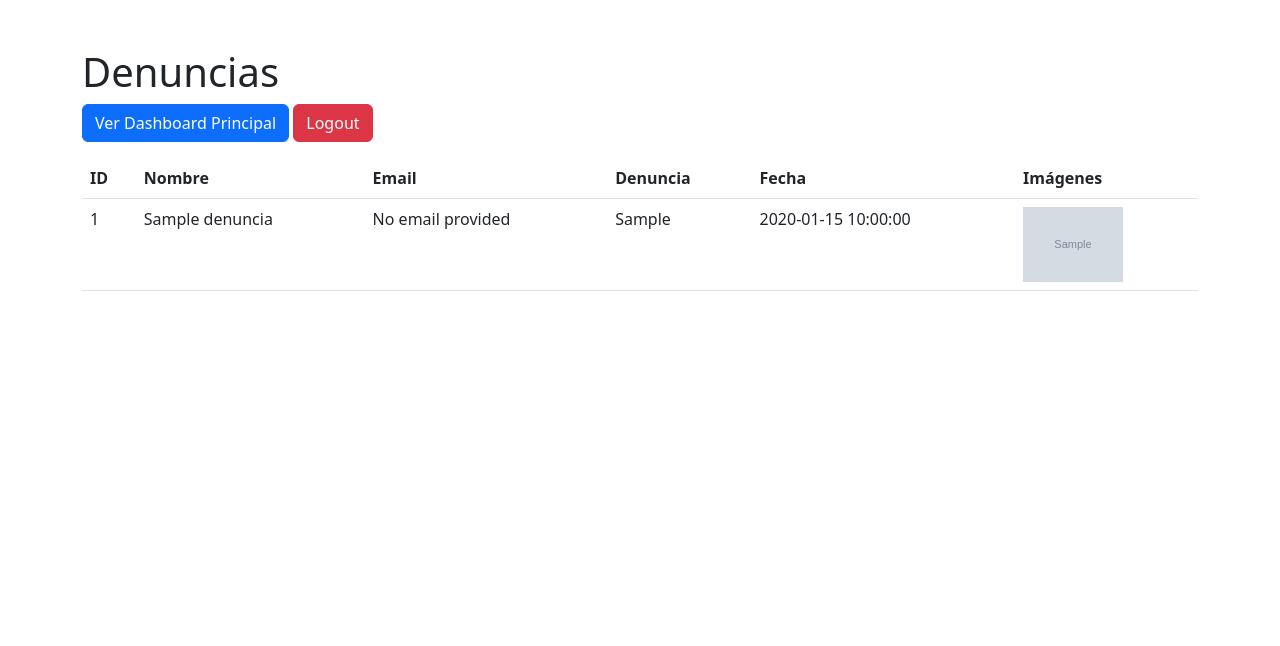
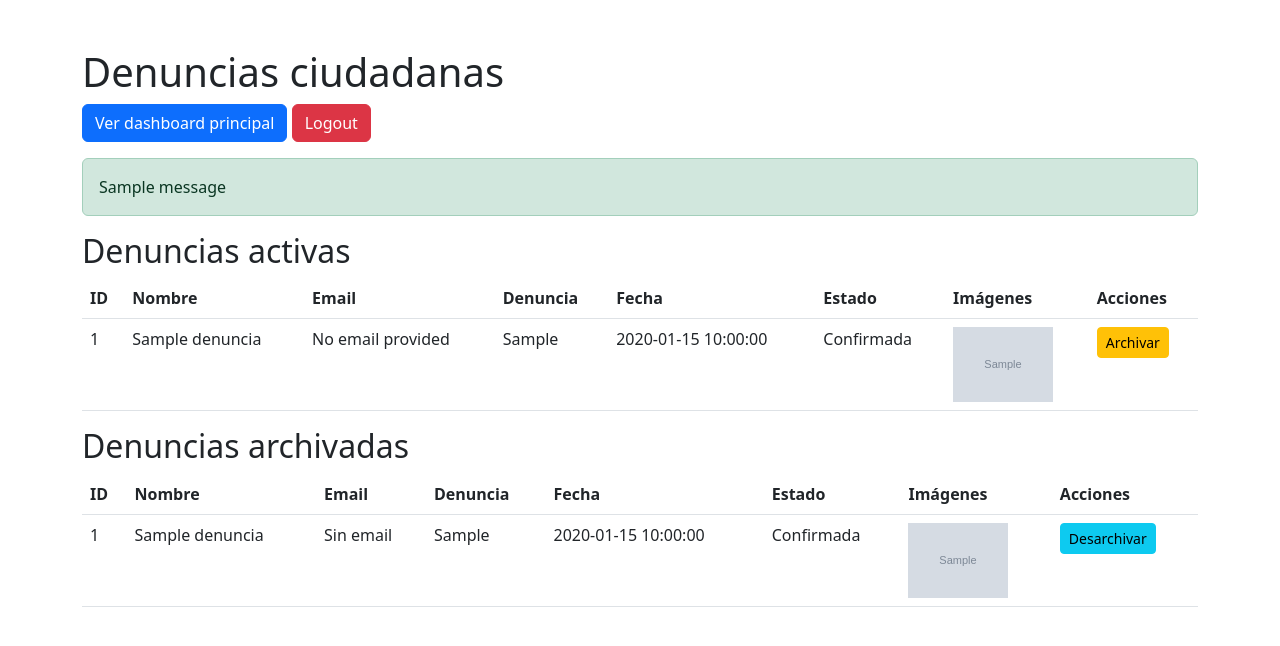
Before and after one commit to E1DIGITALPF/Denuncialo, a Flask app: template templates/view_denuncias.html in a window 1280 px wide. Shown: the top 646 px of the page. Run offline with Flask 3, Linux system fonts and the light colour scheme; tables that the repository leaves empty hold one stand-in row (values such as "Sample post"); the template is opened without the code that fills it: values that come from a table or form of the project are taken from there, most other values are stand-ins (such as "Sample title", 1, 10 or a date in 2020); grey boxes marked "Sample" are stand-in pictures; one stand-in notice (Sample message) is shown; parts of the project's set-up code (start-up, migrations or seed data) failed here and were passed over.

Commit message:
Cambios importantes: clasif denuncias por confirmada, archivada, borrado... zoom imagenes. Falta: mucho

```diff
--- a/run.py
+++ b/run.py
@@ -12,6 +12,7 @@
 from flask_login import LoginManager, UserMixin, login_user, login_required, logout_user, current_user
 import random
 import string
+from sqlalchemy import text
 
 db = SQLAlchemy()
 migrate = Migrate()
@@ -19,8 +20,9 @@
 limiter = Limiter(key_func=get_remote_address)
 
 class Config:
-    SECRET_KEY = os.environ.get('SECRET_KEY') or 'you-will-never-guess'
+    SECRET_KEY = os.environ.get('SECRET_KEY')
     SQLALCHEMY_DATABASE_URI = os.environ.get('DATABASE_URL') or 'sqlite:///denuncias.db'
+    SQLALCHEMY_TRACK_MODIFICATIONS = False
     UPLOAD_FOLDER = 'uploads'
     MAX_CONTENT_LENGTH = 16 * 1024 * 1024
     ENCRYPTION_KEY = os.environ.get('ENCRYPTION_KEY') or Fernet.generate_key()
@@ -47,6 +49,8 @@
     encrypted_email = db.Column(db.LargeBinary, nullable=True)
     verification_code = db.Column(db.String(10), unique=True, nullable=False)
     image_filenames = db.Column(db.Text, nullable=True)
+    confirmed = db.Column(db.Boolean, default=False)
+    archived = db.Column(db.Boolean, default=False)
 
     def get_decrypted_email(self, cipher_suite):
         if self.encrypted_email:
@@ -66,9 +70,18 @@
 
     cipher_suite = Fernet(app.config['ENCRYPTION_KEY'])
 
+    with app.app_context():
+        db.create_all()
+
+        inspector = db.inspect(db.engine)
+        if 'confirmed' not in [c['name'] for c in inspector.get_columns('denuncia')]:
+            with db.engine.connect() as conn:
+                conn.execute(text('ALTER TABLE denuncia ADD COLUMN confirmed BOOLEAN DEFAULT FALSE'))
+                conn.commit()
+
     @login_manager.user_loader
     def load_user(user_id):
-        return User.query.get(int(user_id))
+        return db.session.get(User, int(user_id))
 
     @app.route('/')
     def index():
@@ -76,7 +89,7 @@
 
     @app.route('/dashboard')
     def dashboard():
-        denuncias = Denuncia.query.order_by(Denuncia.timestamp.desc()).all()
+        denuncias = Denuncia.query.filter_by(confirmed=True).order_by(Denuncia.timestamp.desc()).all()
         verification_message = session.pop('verification_message', None)
         return render_template('dashboard.html', denuncias=denuncias, verification_message=verification_message)
 
@@ -120,7 +133,7 @@
                 db.session.add(new_denuncia)
                 db.session.commit()
 
-                session['verification_message'] = f'Denuncia enviada de manera segura. Su código de verificación es: {verification_code}'
+                session['verification_message'] = f'Denuncia enviada de manera segura. Su código de verificación es: {verification_code}. Por favor, guarde este código. Un administrador revisará y confirmará su denuncia pronto.'
                 return redirect(url_for('dashboard'))
 
             except Exception as e:
@@ -144,7 +157,7 @@
             recaptcha_response = request.form['g-recaptcha-response']
 
             if not verify_recaptcha(recaptcha_response, app.config['RECAPTCHA_SECRET_KEY']):
-                flash('reCAPTCHA verification failed. Please try again.', 'error')
+                flash('Ha fallado la verificacion captcha. Intenta de nuevo.', 'error')
                 return redirect(url_for('login'))
 
             user = User.query.filter_by(username=username).first()
@@ -152,7 +165,7 @@
                 login_user(user)
                 next_page = request.args.get('next')
                 return redirect(next_page or url_for('view_denuncias'))
-            flash('Invalid username or password', 'error')
+            flash('Credenciales invalidos', 'error')
         return render_template('login.html', site_key=app.config['RECAPTCHA_SITE_KEY'])
 
     @app.route('/logout')
@@ -161,12 +174,53 @@
         logout_user()
         return redirect(url_for('index'))
 
+    @app.route('/archive_denuncia/<int:denuncia_id>', methods=['POST'])
+    @login_required
+    def archive_denuncia(denuncia_id):
+        denuncia = Denuncia.query.get_or_404(denuncia_id)
+        denuncia.archived = True
+        db.session.commit()
+        flash('Denuncia archivada exitosamente.', 'success')
+        return redirect(url_for('view_denuncias'))
+
+    @app.route('/unarchive_denuncia/<int:denuncia_id>', methods=['POST'])
+    @login_required
+    def unarchive_denuncia(denuncia_id):
+        denuncia = Denuncia.query.get_or_404(denuncia_id)
+        denuncia.archived = False
+        db.session.commit()
+        flash('Denuncia desarchivada exitosamente.', 'success')
+        return redirect(url_for('view_denuncias'))
+
+    @app.route('/delete_denuncia/<int:denuncia_id>', methods=['POST'])
+    @login_required
+    def delete_denuncia(denuncia_id):
+        denuncia = Denuncia.query.get_or_404(denuncia_id)
+        if denuncia.confirmed:
+            flash('No se puede borrar una denuncia confirmada.', 'error')
+        else:
+            db.session.delete(denuncia)
+            db.session.commit()
+            flash('Denuncia eliminada exitosamente.', 'success')
+        return redirect(url_for('view_denuncias'))
+
     @app.route('/view_denuncias')
     @login_required
     def view_denuncias():
-        denuncias = Denuncia.query.all()
-        decrypted_emails = {denuncia.id: denuncia.get_decrypted_email(cipher_suite) for denuncia in denuncias}
-        return render_template('view_denuncias.html', denuncias=denuncias, decrypted_emails=decrypted_emails)
+        active_denuncias = Denuncia.query.filter_by(archived=False).all()
+        archived_denuncias = Denuncia.query.filter_by(archived=True).all()
+        cipher_suite = Fernet(app.config['ENCRYPTION_KEY'])
+        decrypted_emails = {denuncia.id: denuncia.get_decrypted_email(cipher_suite) for denuncia in active_denuncias + archived_denuncias}
+        return render_template('view_denuncias.html', active_denuncias=active_denuncias, archived_denuncias=archived_denuncias, decrypted_emails=decrypted_emails)
+
+    @app.route('/confirm_denuncia/<int:denuncia_id>', methods=['POST'])
+    @login_required
+    def confirm_denuncia(denuncia_id):
+        denuncia = Denuncia.query.get_or_404(denuncia_id)
+        denuncia.confirmed = True
+        db.session.commit()
+        flash('Denuncia confirmada exitosamente.', 'success')
+        return redirect(url_for('view_denuncias'))
 
     return app
 
--- a/templates/login.html
+++ b/templates/login.html
@@ -9,7 +9,7 @@
 </head>
 <body>
     <div class="container mt-5">
-        <h2>Admin Login</h2>
+        <h2>Acceso para administradores</h2>
         {% with messages = get_flashed_messages(with_categories=true) %}
             {% if messages %}
                 {% for category, message in messages %}
@@ -19,11 +19,11 @@
         {% endwith %}
         <form method="POST">
             <div class="mb-3">
-                <label for="username" class="form-label">Username</label>
+                <label for="username" class="form-label">Usuario</label>
                 <input type="text" class="form-control" id="username" name="username" required>
             </div>
             <div class="mb-3">
-                <label for="password" class="form-label">Password</label>
+                <label for="password" class="form-label">Contrasena</label>
                 <input type="password" class="form-control" id="password" name="password" required>
             </div>
             <div class="mb-3">
--- a/templates/view_denuncias.html
+++ b/templates/view_denuncias.html
@@ -8,11 +8,20 @@
 </head>
 <body>
     <div class="container mt-5">
-        <h1>Denuncias</h1>
+        <h1>Denuncias ciudadanas</h1>
         <div class="mb-3">
-            <a href="{{ url_for('dashboard') }}" class="btn btn-primary">Ver Dashboard Principal</a>
+            <a href="{{ url_for('dashboard') }}" class="btn btn-primary">Ver dashboard principal</a>
             <a href="{{ url_for('logout') }}" class="btn btn-danger">Logout</a>
         </div>
+        {% with messages = get_flashed_messages(with_categories=true) %}
+            {% if messages %}
+                {% for category, message in messages %}
+                    <div class="alert alert-{{ category }}">{{ message }}</div>
+                {% endfor %}
+            {% endif %}
+        {% endwith %}
+
+        <h2>Denuncias activas</h2>
         <table class="table">
             <thead>
                 <tr>
@@ -21,23 +30,79 @@
                     <th>Email</th>
                     <th>Denuncia</th>
                     <th>Fecha</th>
+                    <th>Estado</th>
                     <th>Imágenes</th>
+                    <th>Acciones</th>
                 </tr>
             </thead>
             <tbody>
-                {% for denuncia in denuncias %}
+                {% for denuncia in active_denuncias %}
                 <tr>
                     <td>{{ denuncia.id }}</td>
                     <td>{{ denuncia.name }}</td>
                     <td>{{ decrypted_emails[denuncia.id] or 'No email provided' }}</td>
                     <td>{{ denuncia.denuncia }}</td>
                     <td>{{ denuncia.timestamp }}</td>
+                    <td>{{ 'Confirmada' if denuncia.confirmed else 'Pendiente' }}</td>
                     <td>
                         {% if denuncia.image_filenames %}
                             {% for filename in denuncia.image_filenames.split(',') %}
                                 <img src="{{ url_for('uploaded_file', filename=filename) }}" width="100">
                             {% endfor %}
                         {% endif %}
+                    </td>
+                    <td>
+                        {% if not denuncia.confirmed %}
+                            <form action="{{ url_for('confirm_denuncia', denuncia_id=denuncia.id) }}" method="POST" class="d-inline">
+                                <button type="submit" class="btn btn-success btn-sm">Confirmar</button>
+                            </form>
+                            <form action="{{ url_for('delete_denuncia', denuncia_id=denuncia.id) }}" method="POST" class="d-inline">
+                                <button type="submit" class="btn btn-danger btn-sm" onclick="return confirm('¿Está seguro de que desea eliminar esta denuncia?')">Eliminar</button>
+                            </form>
+                        {% endif %}
+                        <form action="{{ url_for('archive_denuncia', denuncia_id=denuncia.id) }}" method="POST" class="d-inline">
+                            <button type="submit" class="btn btn-warning btn-sm">Archivar</button>
+                        </form>
+                    </td>
+                </tr>
+                {% endfor %}
+            </tbody>
+        </table>
+
+        <h2>Denuncias archivadas</h2>
+        <table class="table">
+            <thead>
+                <tr>
+                    <th>ID</th>
+                    <th>Nombre</th>
+                    <th>Email</th>
+                    <th>Denuncia</th>
+                    <th>Fecha</th>
+                    <th>Estado</th>
+                    <th>Imágenes</th>
+                    <th>Acciones</th>
+                </tr>
+            </thead>
+            <tbody>
+                {% for denuncia in archived_denuncias %}
+                <tr>
+                    <td>{{ denuncia.id }}</td>
+                    <td>{{ denuncia.name }}</td>
+                    <td>{{ decrypted_emails[denuncia.id] or 'Sin email' }}</td>
+                    <td>{{ denuncia.denuncia }}</td>
+                    <td>{{ denuncia.timestamp }}</td>
+                    <td>{{ 'Confirmada' if denuncia.confirmed else 'Pendiente' }}</td>
+                    <td>
+                        {% if denuncia.image_filenames %}
+                            {% for filename in denuncia.image_filenames.split(',') %}
+                                <img src="{{ url_for('uploaded_file', filename=filename) }}" width="100">
+                            {% endfor %}
+                        {% endif %}
+                    </td>
+                    <td>
+                        <form action="{{ url_for('unarchive_denuncia', denuncia_id=denuncia.id) }}" method="POST" class="d-inline">
+                            <button type="submit" class="btn btn-info btn-sm">Desarchivar</button>
+                        </form>
                     </td>
                 </tr>
                 {% endfor %}
```
Also changed, not shown: templates/dashboard.html (+64 -8 lines), templates/denuncia_form.html (+5 -5 lines), instance/denuncias.db (added), uploads/Screenshot_from_2024-04-17_20-22-19.png (added), uploads/kitty2.jpeg (added), 2 other files.
